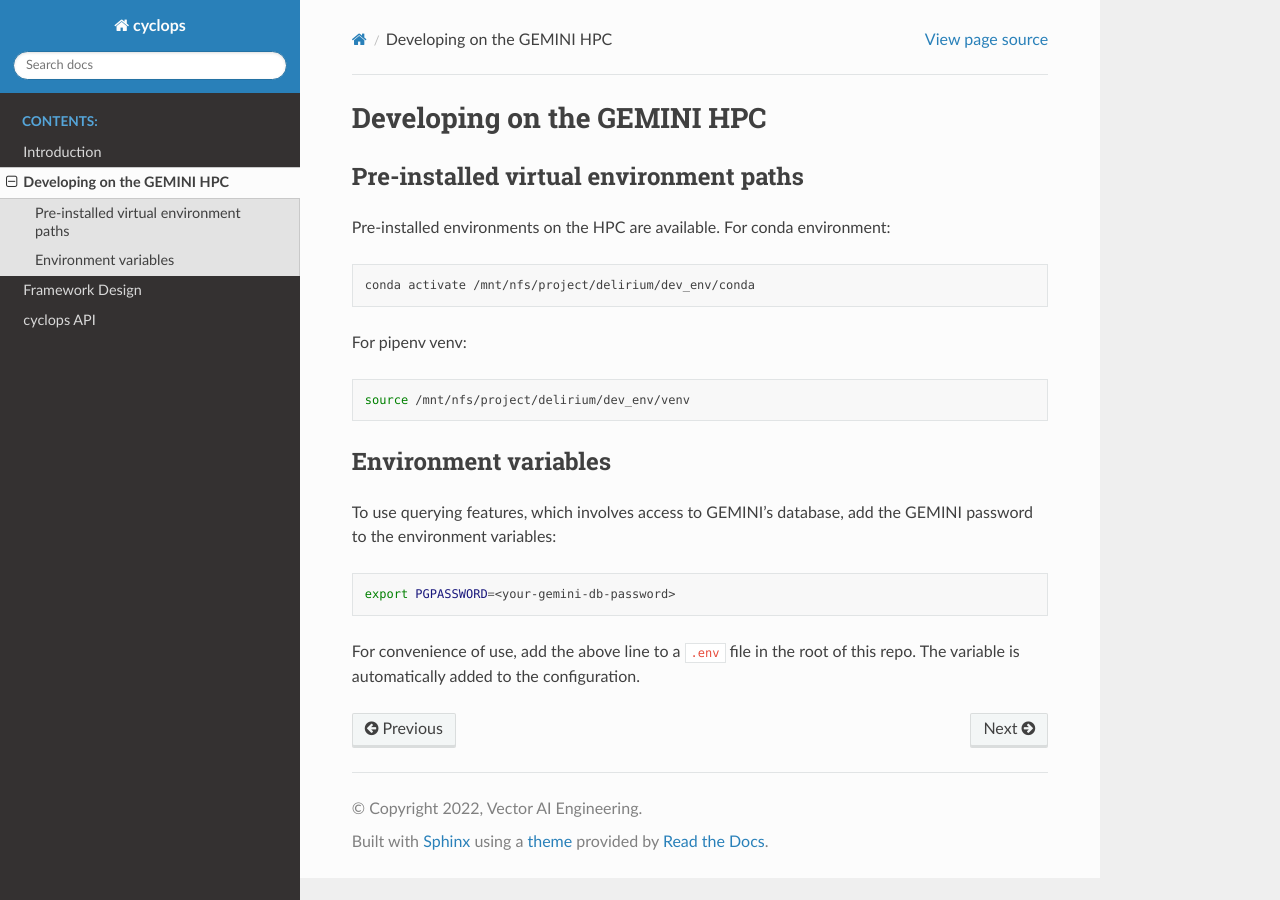
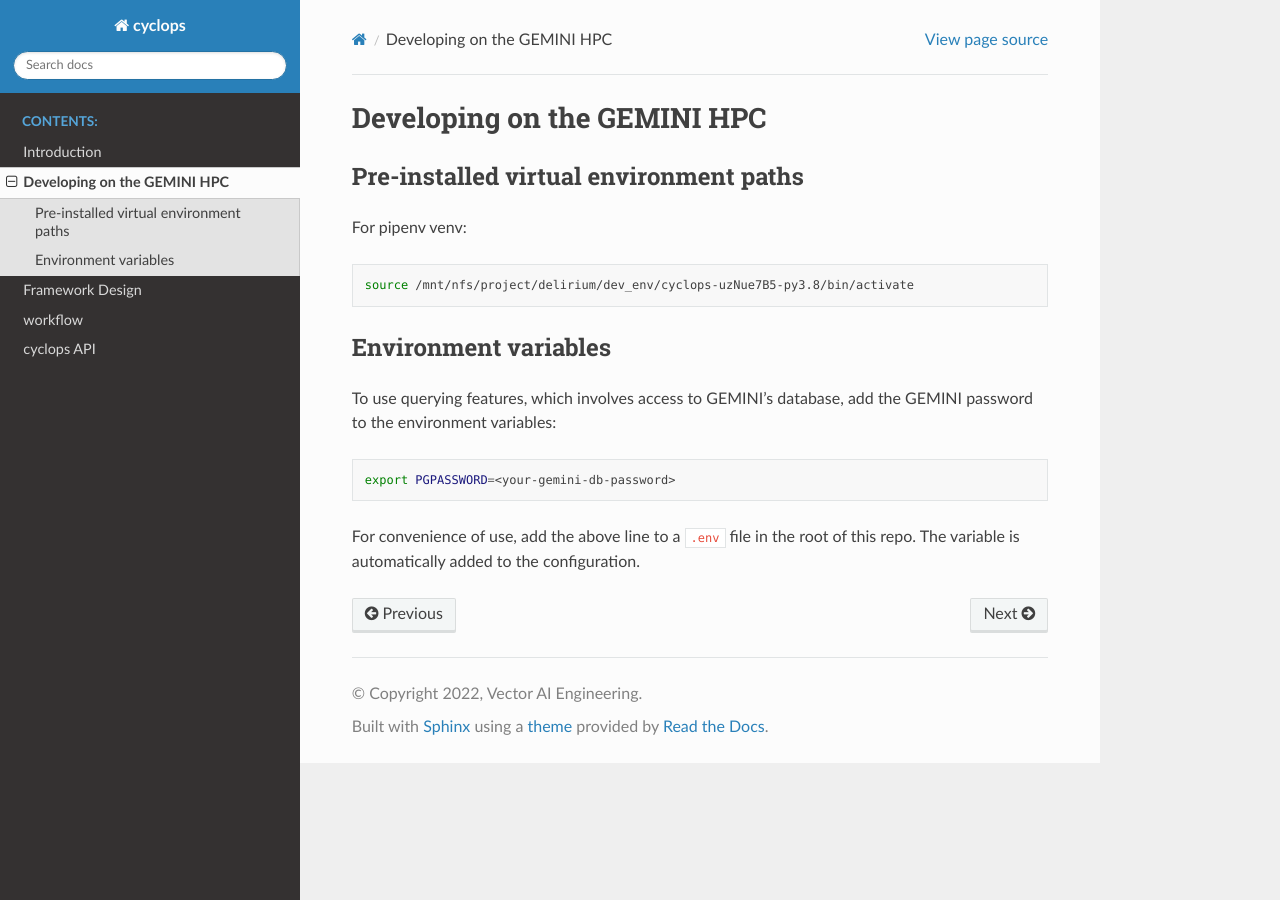
Before and after one commit to VectorInstitute/cyclops, a Sphinx documentation site: the page built from docs/source/gemini_hpc.rst, in a window 1280 px wide. Built offline with Sphinx 7.4.7 and the Read the Docs theme 2.0.0, drawn with Linux system fonts in a browser that asks for light colours.

Commit message:
Fix deps, docs

```diff
--- a/docs/source/api.rst
+++ b/docs/source/api.rst
@@ -4,6 +4,5 @@ cyclops API
 .. toctree::
    :maxdepth: 4
 
-   data_pipeline
    orm
    processors
--- a/docs/source/conf.py
+++ b/docs/source/conf.py
@@ -17,7 +17,6 @@ import sys
 
 sys.path.insert(0, os.path.abspath("../../cyclops"))
 sys.path.insert(0, os.path.abspath("../../cyclops/processors"))
-sys.path.insert(0, os.path.abspath("../../cyclops/workflow"))
 sys.path.insert(0, os.path.abspath("../../cyclops/utils"))
 
 
--- a/docs/source/gemini_hpc.rst
+++ b/docs/source/gemini_hpc.rst
@@ -5,17 +5,11 @@ Developing on the GEMINI HPC
 Pre-installed virtual environment paths
 ^^^^^^^^^^^^^^^^^^^^^^^^^^^^^^^^^^^^^^^
 
-Pre-installed environments on the HPC are available. For conda environment:
-
-.. code-block:: bash
-
-   conda activate /mnt/nfs/project/delirium/dev_env/conda
-
 For pipenv venv:
 
 .. code-block:: bash
 
-   source /mnt/nfs/project/delirium/dev_env/venv
+   source /mnt/nfs/project/delirium/dev_env/cyclops-uzNue7B5-py3.8/bin/activate
 
 Environment variables
 ^^^^^^^^^^^^^^^^^^^^^
--- a/docs/source/index.rst
+++ b/docs/source/index.rst
@@ -9,6 +9,7 @@ Welcome to cyclops's documentation!
    intro
    gemini_hpc
    design
+   workflow
    api
 
 
--- a/pyproject.toml
+++ b/pyproject.toml
@@ -26,6 +26,9 @@ nb-black = "^1.0.7"
 black = "^22.1.0"
 psycopg2 = "^2.9.3"
 tables = "^3.7.0"
+Sphinx = "^4.4.0"
+numpydoc = "^1.2"
+sphinx-rtd-theme = "^1.0.0"
 
 [tool.poetry.dev-dependencies]
 
```
Also changed, not shown: README.rst (+10 -47 lines), docs/requirements.txt (deleted, +0 -27 lines), docs/source/data_pipeline.rst (deleted, +0 -7 lines), docs/source/processors.rst (+8 -0 lines), docs/source/workflow.rst (added, +27 -0 lines), 2 other files.
